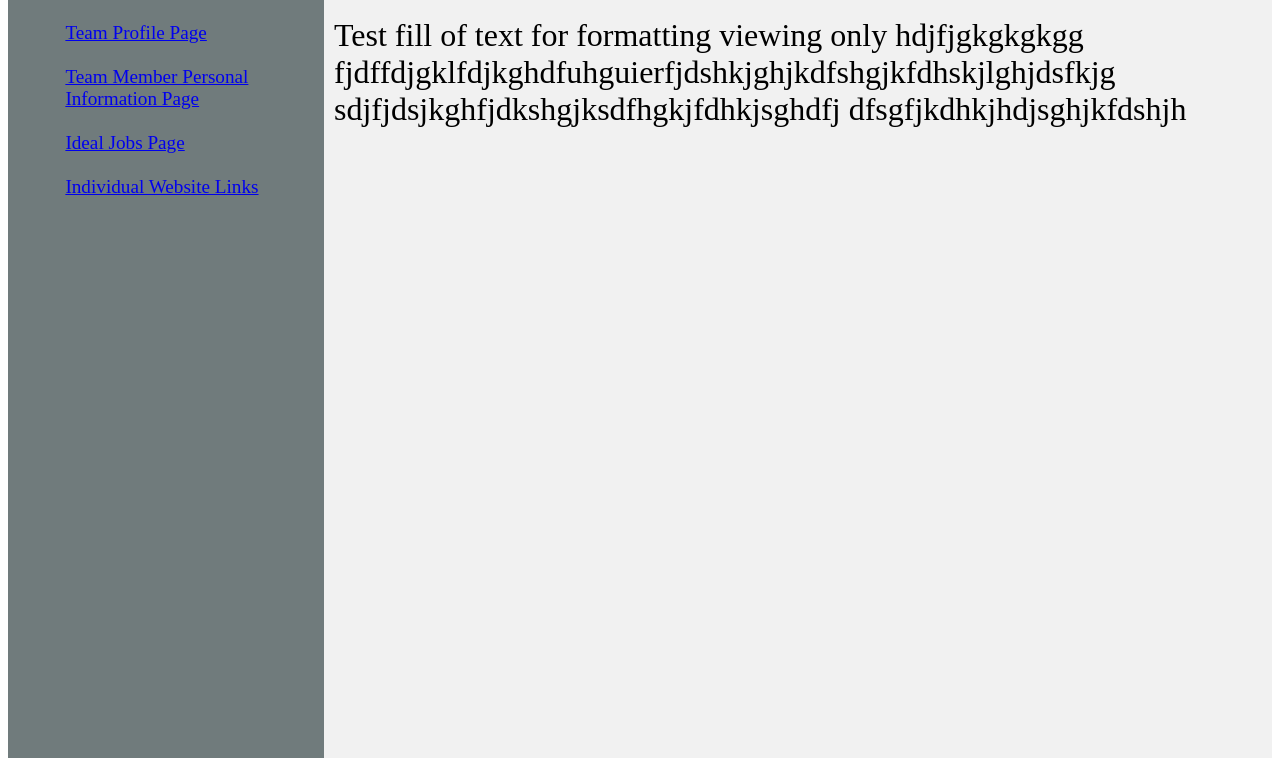
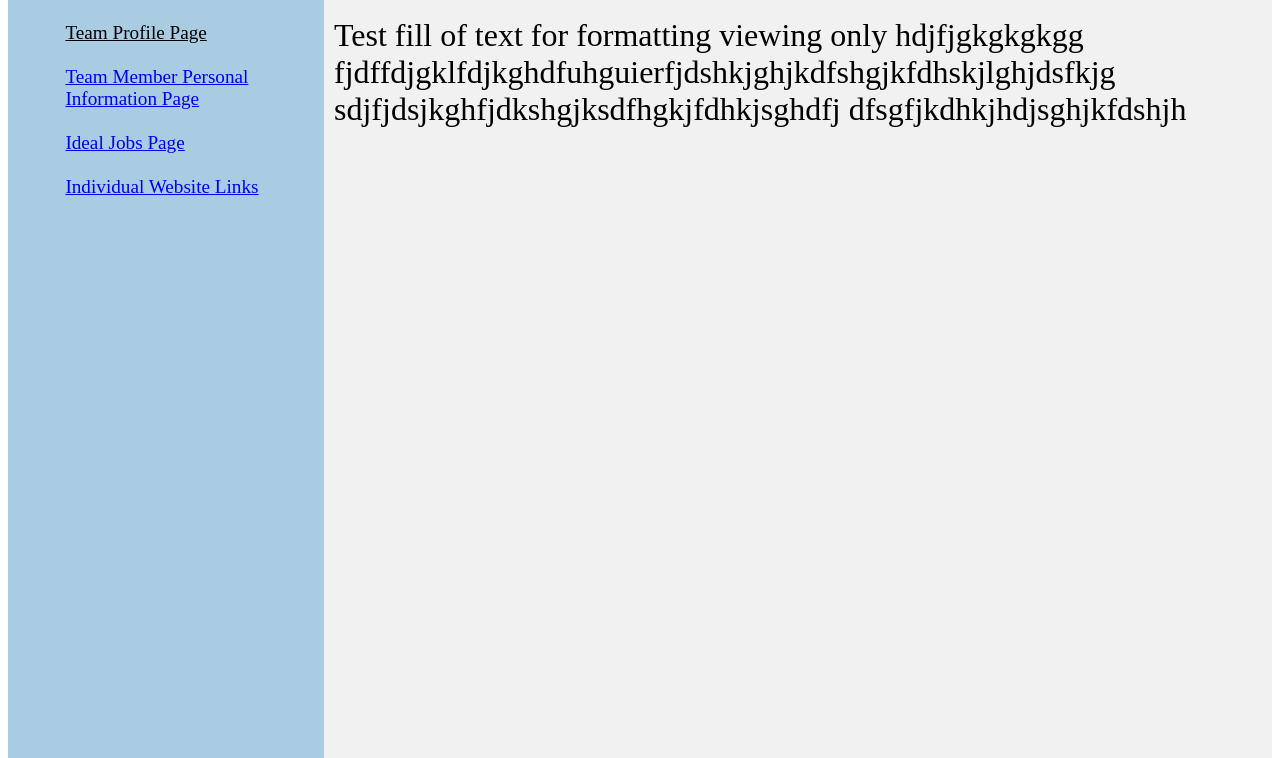
Before and after one commit to B-Harb/Tester, a plain HTML site: page index.html in a window 1280 px wide. Shown: the part 342-1100 px from the top of the page. Drawn offline with Linux system fonts and the light colour scheme.

Commit message:
Update index.html

```diff
--- a/index.html
+++ b/index.html
@@ -23,7 +23,7 @@ nav {
   float: left;
   width: 25%;
   height: 200%;
-  background: #707B7C ;
+  background: #A9CCE3 ;
   padding: 19px;
   font-family: Times New Roman;
   font-size: 120%;
@@ -89,7 +89,7 @@ footer {
 <br>
   <ul style="border:3px; padding: 1em; float:left;">
     <br>
-    <li> <a href="Team Profile Page.html" style="font-color: Black;">Team Profile Page</a> </li>
+    <li> <a href="Team Profile Page.html" style="color: Black">Team Profile Page</a> </li>
     <br>
   <li> <a href="Team Member Personal Information.html">Team Member Personal Information Page</a>  </li>
     <br>
```
